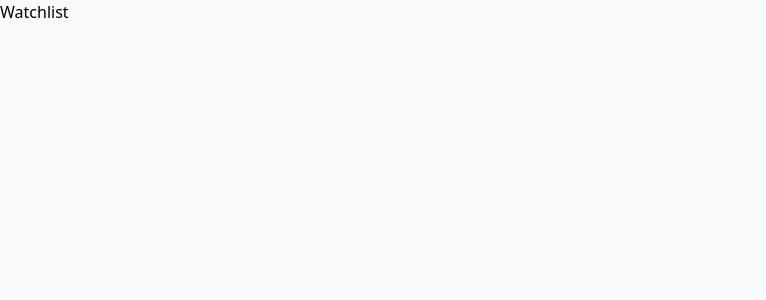
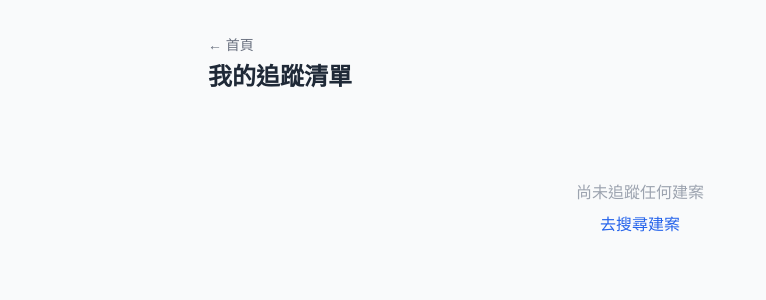
Before and after one commit to yaju000/housing-monitor, a React (Vite) app in the folder frontend/: page /watchlist in a window 1280 px wide. Shown: the top 300 px of the page, without its empty margins (0-766 px from the left). Built offline with nearby package versions, Linux system fonts and the light colour scheme.

Commit message:
feat: Watchlist page

```diff
--- a/frontend/src/pages/Watchlist.jsx
+++ b/frontend/src/pages/Watchlist.jsx
@@ -1 +1,62 @@
-export default function Watchlist() { return <div>Watchlist</div> }
+import { Link } from 'react-router-dom'
+import { useWatchlist } from '../hooks/useWatchlist'
+import { useCompare } from '../hooks/useCompare'
+
+export default function Watchlist() {
+  const { watchlist, removeFromWatchlist } = useWatchlist()
+  const { isInCompare, addToCompare, compareList } = useCompare()
+
+  return (
+    <div className="max-w-4xl mx-auto px-4 py-8">
+      <Link to="/" className="text-sm text-gray-500 hover:underline">← 首頁</Link>
+      <div className="flex items-center justify-between mt-1 mb-6">
+        <h1 className="text-2xl font-bold text-gray-800">我的追蹤清單</h1>
+        {compareList.length > 0 && (
+          <Link to="/compare" className="text-sm text-green-600 hover:underline">
+            前往比較（{compareList.length}）
+          </Link>
+        )}
+      </div>
+
+      {watchlist.length === 0 ? (
+        <div className="text-gray-400 py-16 text-center">
+          <p>尚未追蹤任何建案</p>
+          <Link to="/search" className="mt-2 inline-block text-blue-600 hover:underline">去搜尋建案</Link>
+        </div>
+      ) : (
+        <div className="flex flex-col gap-3">
+          {watchlist.map(item => (
+            <div key={item.project_id} className="bg-white rounded-lg shadow p-4 flex items-center justify-between gap-4">
+              <div>
+                <Link
+                  to={`/project/${item.project_id}`}
+                  className="font-semibold text-blue-700 hover:underline"
+                >
+                  {item.name}
+                </Link>
+                <p className="text-xs text-gray-400 mt-0.5">
+                  加入時間：{new Date(item.added_at).toLocaleDateString('zh-TW')}
+                </p>
+              </div>
+              <div className="flex gap-2">
+                <button
+                  onClick={() => addToCompare({ id: item.project_id, name: item.name })}
+                  disabled={isInCompare(item.project_id) || compareList.length >= 4}
+                  className="text-xs px-3 py-1 rounded border border-gray-300 hover:bg-gray-50 disabled:opacity-40"
+                >
+                  {isInCompare(item.project_id) ? '✓ 比較中' : '+ 比較'}
+                </button>
+                <button
+                  onClick={() => removeFromWatchlist(item.project_id)}
+                  className="text-xs px-3 py-1 rounded border border-red-200 text-red-500 hover:bg-red-50"
+                >
+                  移除
+                </button>
+              </div>
+            </div>
+          ))}
+        </div>
+      )}
+    </div>
+  )
+}
```
